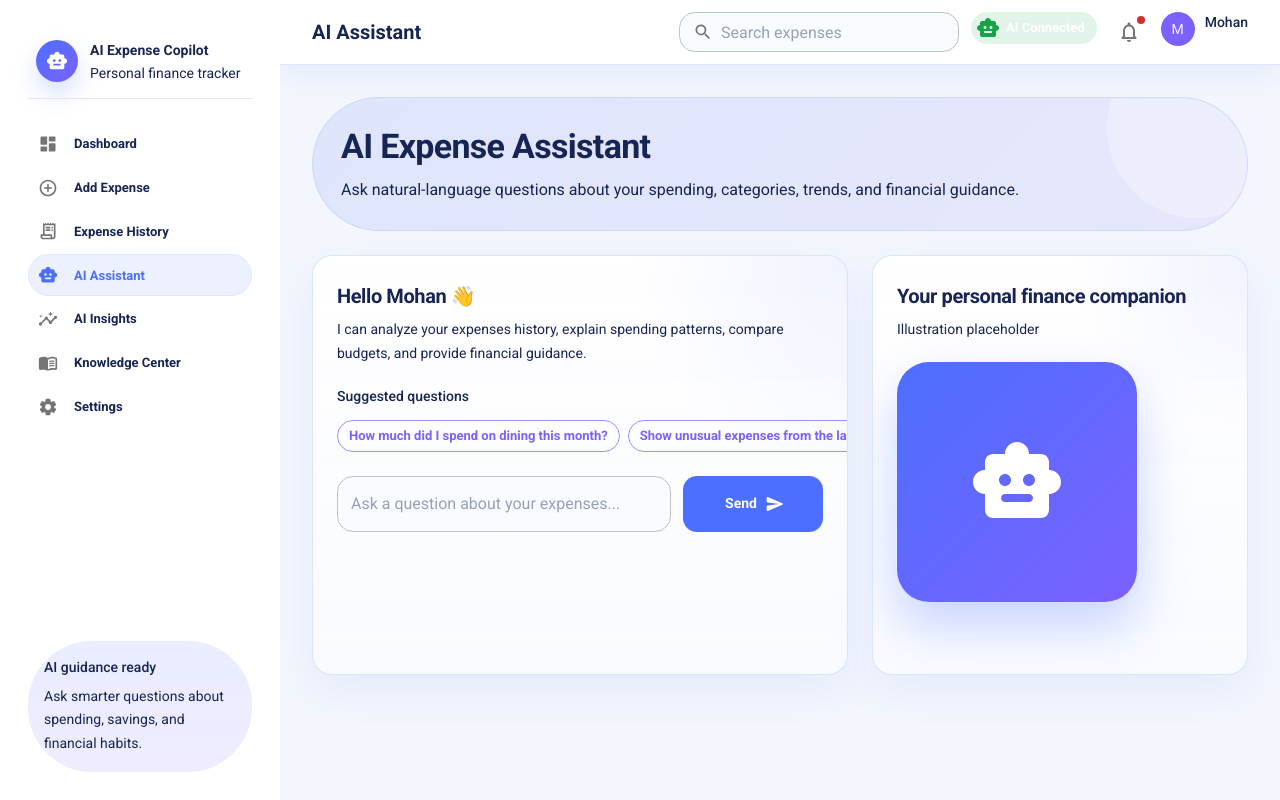
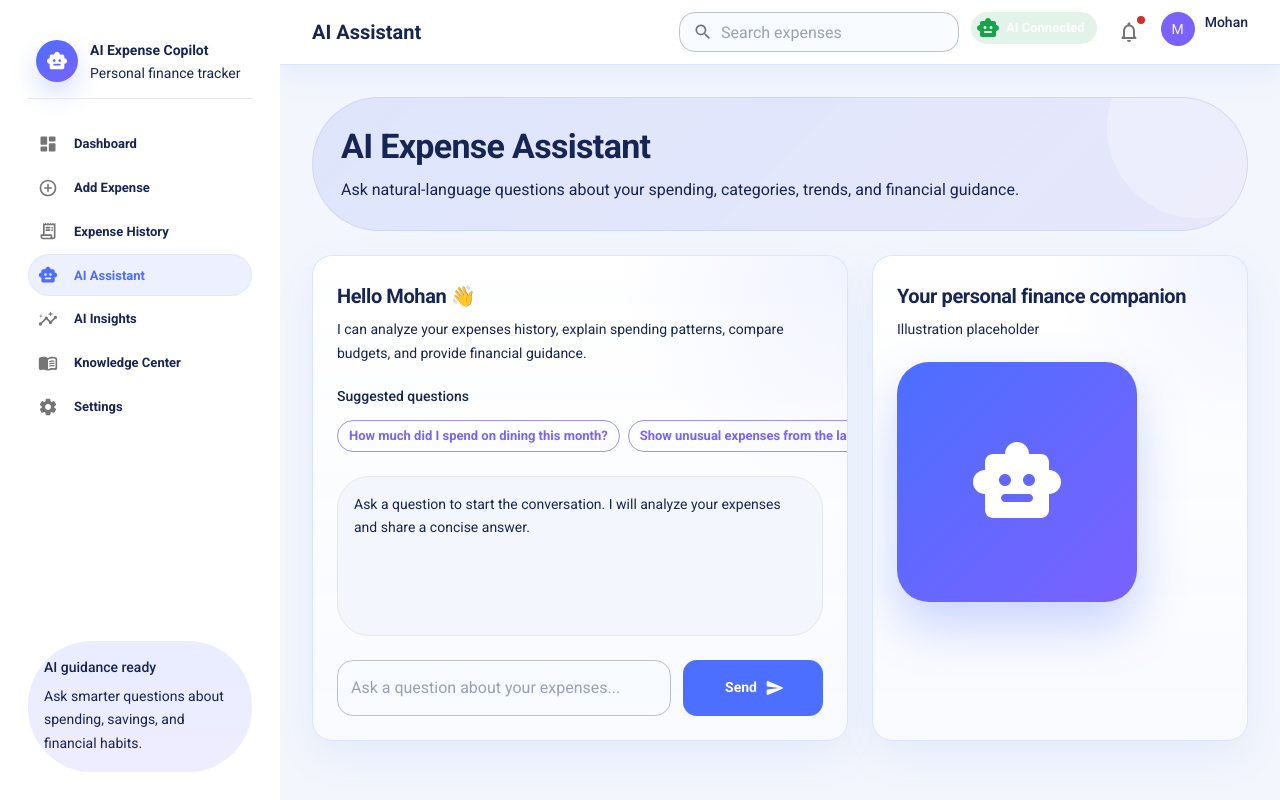
Before and after one commit to riyaGurbani/Personal-Finance-Tracker, a React (Vite) app: page /ai-assistant in a window 1280 px wide. Built offline with nearby package versions, Linux system fonts and the light colour scheme.

Commit message:
Added AiAssistant page

```diff
--- a/src/pages/AIAssistant/AIAssistantPage.jsx
+++ b/src/pages/AIAssistant/AIAssistantPage.jsx
@@ -1,6 +1,6 @@
 import SmartToyRoundedIcon from '@mui/icons-material/SmartToyRounded'
 import SendRoundedIcon from '@mui/icons-material/SendRounded'
-import { Box, Button, Chip, Grid, Stack, TextField, Typography } from '@mui/material'
+import { Box, Button, Chip, Grid, Stack, TextField, Typography, Paper } from '@mui/material'
 import PageIntro from '../../components/common/PageIntro.jsx'
 import SectionCard from '../../components/common/SectionCard.jsx'
 import { useAIAssistantState } from './state.js'
@@ -26,7 +26,7 @@ function AssistantIllustration() {
 }
 
 function AIAssistantPage() {
-  const { suggestedQuestions } = useAIAssistantState()
+  const { suggestedQuestions, input, setInput, messages, sendQuestion, isLoading } = useAIAssistantState()
 
   return (
     <Stack spacing={3}>
@@ -43,17 +43,84 @@ function AIAssistantPage() {
                 <Typography variant="subtitle2">Suggested questions</Typography>
                 <Stack direction="row" spacing={1} flexWrap="wrap" useFlexGap>
                   {suggestedQuestions.map((question) => (
-                    <Chip key={question} label={question} clickable color="secondary" variant="outlined" />
+                    <Chip
+                      key={question}
+                      label={question}
+                      clickable
+                      color="secondary"
+                      variant="outlined"
+                      onClick={() => sendQuestion(question)}
+                    />
                   ))}
                 </Stack>
               </Stack>
+
+               <Paper
+                 variant="outlined"
+                 sx={{
+                   mt: 2,
+                   mb: 1,
+                   p: 2,
+                   borderRadius: 2,
+                   minHeight: 160,
+                   display: 'flex',
+                   flexDirection: 'column',
+                   gap: 1.5,
+                   bgcolor: 'background.default',
+                 }}
+               >
+                 {messages.length === 0 && (
+                   <Typography variant="body2" color="text.secondary">
+                     Ask a question to start the conversation. I will analyze your expenses and share a concise answer.
+                   </Typography>
+                 )}
+                 {messages.map((msg, index) => (
+                   <Stack
+                     key={index}
+                     alignItems={msg.role === 'user' ? 'flex-end' : 'flex-start'}
+                     sx={{ wordBreak: 'break-word' }}
+                   >
+                     <Box
+                       sx={{
+                         px: 1.5,
+                         py: 1,
+                         borderRadius: 2,
+                         maxWidth: '100%',
+                         bgcolor: msg.role === 'user' ? 'primary.main' : 'grey.100',
+                         color: msg.role === 'user' ? 'primary.contrastText' : 'text.primary',
+                       }}
+                     >
+                       <Typography variant="body2">{msg.text}</Typography>
+                     </Box>
+                   </Stack>
+                 ))}
+                 {isLoading && (
+                   <Typography variant="caption" color="text.secondary">
+                     Analyzing your expenses...
+                   </Typography>
+                 )}
+               </Paper>
 
               <Stack direction={{ xs: 'column', sm: 'row' }} spacing={1.5}>
                  <TextField
                    fullWidth
                    placeholder="Ask a question about your expenses..."
+                   value={input}
+                   onChange={(e) => setInput(e.target.value)}
+                   onKeyDown={(e) => {
+                     if (e.key === 'Enter' && !e.shiftKey) {
+                       e.preventDefault()
+                       sendQuestion()
+                     }
+                   }}
                  />
-                <Button variant="contained" endIcon={<SendRoundedIcon />} sx={{ minWidth: 140 }}>
+                 <Button
+                   variant="contained"
+                   endIcon={<SendRoundedIcon />}
+                   sx={{ minWidth: 140 }}
+                   onClick={() => sendQuestion()}
+                   disabled={isLoading}
+                 >
                    Send
                  </Button>
               </Stack>
--- a/src/pages/AIAssistant/state.js
+++ b/src/pages/AIAssistant/state.js
@@ -1,9 +1,40 @@
+import { useState } from 'react'
+import { useMutation } from '@tanstack/react-query'
+import { askAssistant } from '../../services/aiAssistantService.js'
+
+const defaultSuggestions = [
+  'How much did I spend on dining this month?',
+  'Show unusual expenses from the last 30 days',
+  'What can I do to improve my savings rate?',
+]
+
 export function useAIAssistantState() {
+  const [input, setInput] = useState('')
+  const [messages, setMessages] = useState([])
+
+  const mutation = useMutation({
+    mutationFn: askAssistant,
+    onSuccess: (data) => {
+      setMessages((prev) => [...prev, { role: 'assistant', text: data.answer }])
+    },
+  })
+
+  function sendQuestion(questionOverride) {
+    const question = (questionOverride ?? input).trim()
+    if (!question) return
+
+    setMessages((prev) => [...prev, { role: 'user', text: question }])
+    setInput('')
+    mutation.mutate(question)
+  }
+
   return {
-    suggestedQuestions: [
-      'How much did I spend on dining this month?',
-      'Show unusual expenses from the last 30 days',
-      'What can I do to improve my savings rate?',
-    ],
+    suggestedQuestions: defaultSuggestions,
+    input,
+    setInput,
+    messages,
+    sendQuestion,
+    isLoading: mutation.isLoading,
+    isError: mutation.isError,
   }
 }
--- /dev/null
+++ b/src/services/aiAssistantService.js
@@ -0,0 +1,6 @@
+import api from './api.js'
+
+export async function askAssistant(question) {
+  const response = await api.post('/ai-assistant', { question })
+  return response.data
+}
```
Lines whose indentation alone changed are shown as unchanged.
